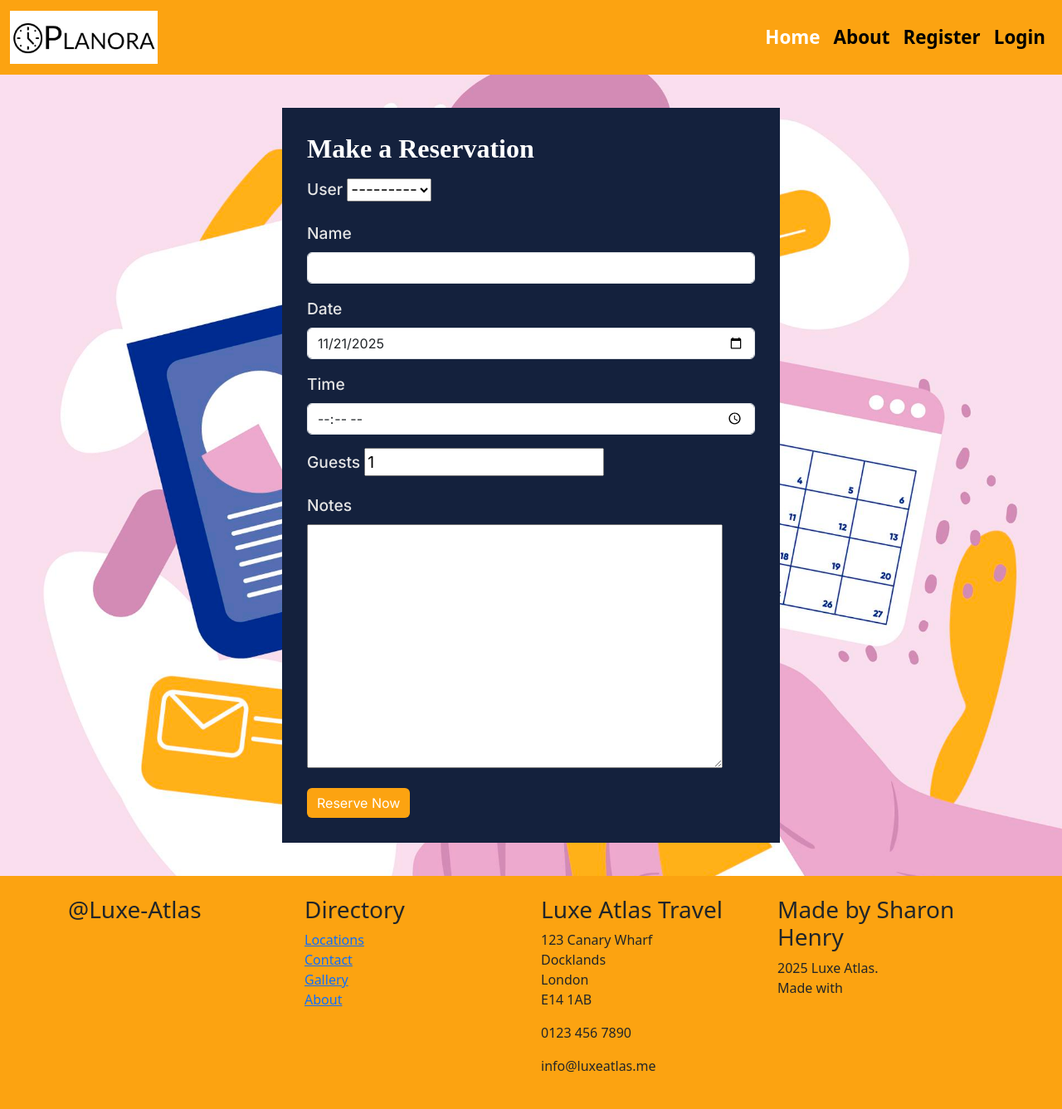
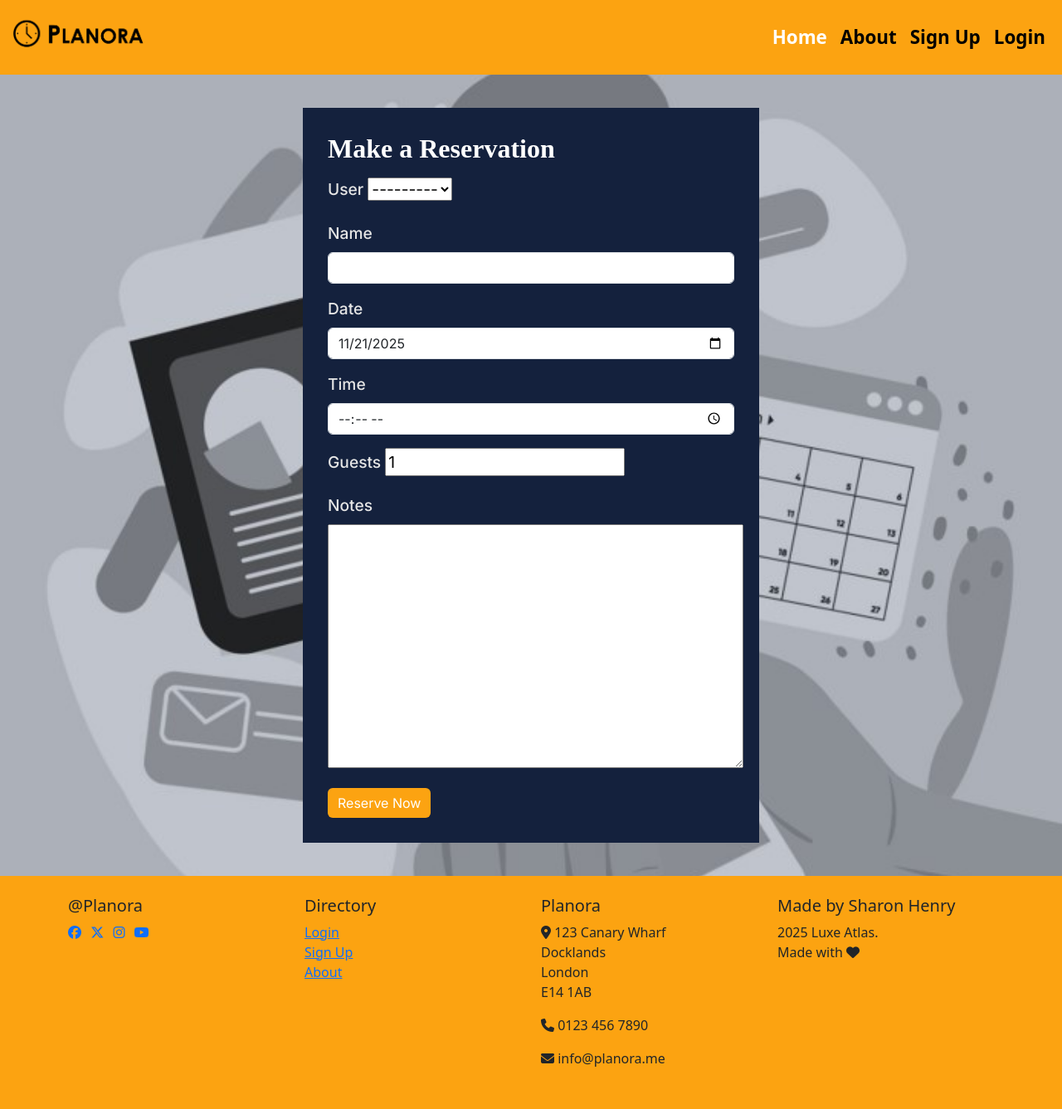
Before and after one commit to sphenry2799/Planora_Bookings, a Django app: page / in a window 1280 px wide. Shown: the whole page at 83% size. After the commit the page ends 1286 px from the top, so only its background shows below. Run offline with Django 4.2, Linux system fonts and the light colour scheme; some libraries are stand-ins or nearby versions; some web fonts are replaced.

Commit message:
Fix layout and css link to files

```diff
--- a/static/css/base.css
+++ b/static/css/base.css
@@ -34,6 +34,13 @@
   max-height: 4rem; /* optional to size your logo */
 }
 
+.social-icons {
+  display: flex;
+  gap: 0.7rem;
+  padding: 0;
+  margin: 0;
+}
+
 #footer {
   background-color: var(--primary-color);
 }
--- a/static/css/reservations.css
+++ b/static/css/reservations.css
@@ -18,11 +18,10 @@
     background-repeat: no-repeat;      /* prevent tiling */
     background-position: center;
     background-size: cover;
-    /* filter: grayscale(50%); */
         }
 
 .reservation-container {
-    max-width: 600px;
+    max-width: 550px;
     margin: 40px auto;
     background: var(--secondary-color);
     color: var(--third-color);
--- a/templates/base.html
+++ b/templates/base.html
@@ -8,23 +8,24 @@
 <!DOCTYPE html>
 <html>
 <head>
-
-
     <!-- Bootstrap -->
     <link rel="stylesheet"
           href="https://cdn.jsdelivr.net/npm/bootstrap@5.3.0/dist/css/bootstrap.min.css">
     <link rel="stylesheet" href="{% static 'css/base.css' %}">
 
-        <!-- favicon -->
+    <!-- Favicon -->
     <link rel="apple-touch-icon" sizes="180x180" href="{% static 'images/favico/apple-touch-icon.png' %}">
     <link rel="icon" type="image/png" sizes="32x32" href="{% static 'images/favico/favicon-32x32.png' %}">
     <link rel="icon" type="image/png" sizes="16x16" href="{% static 'images/favico/favicon-16x16.png' %}">
     <link rel="manifest" href="{% static 'images/favico/site.webmanifest' %}">
 
+    {% block extra_css %}{% endblock %}
 
-    {% block extra_css %}{% endblock %}
-     <title>Planora</title>
+    <title>{% block head_title %}Planora{% endblock %}</title>
+
+    {% block extra_head %}{% endblock %}
 </head>
+
 
 <body>
 
@@ -58,7 +59,7 @@
         {% else %}
         <li class="nav-item">
             <a class="nav-link {% if request.path == signup_url %}active{% endif %}" aria-current="page"
-                href="{% url 'account_signup' %}">Register</a>
+                href="{% url 'account_signup' %}">Sign Up</a>
         </li>
         <li class="nav-item">
             <a class="nav-link {% if request.path == login_url %}active{% endif %}" aria-current="page" href="{% url 'account_login' %}">Login</a>
@@ -77,7 +78,7 @@
       <div class="container">
         <div class="row">
           <div class="col-12 col-md-3">
-            <h3>@Luxe-Atlas</h3>
+            <h5>@Planora</h5>
             <ul id="social" class="list-unstyled social-icons mb-3">
               <li>
                 <a
@@ -118,16 +119,15 @@
             </ul>
           </div>
           <div class="col-12 col-md-3">
-            <h3>Directory</h3>
+            <h5>Directory</h5>
             <ul class="list-unstyled">
-              <li><a href="locations.html">Locations</a></li>
-              <li><a href="contact.html">Contact</a></li>
-              <li><a href="gallery.html">Gallery</a></li>
+              <li><a href="login.html">Login</a></li>
+              <li><a href="register.html">Sign Up</a></li>
               <li><a href="about.html">About</a></li>
             </ul>
           </div>
           <div class="col-12 col-md-3">
-            <h3>Luxe Atlas Travel</h3>
+            <h5>Planora</h5>
             <address>
               <i class="fa-solid fa-location-dot"></i> 123 Canary Wharf<br />
               Docklands<br />
@@ -135,10 +135,10 @@
               E14 1AB
             </address>
             <p><i class="fa-solid fa-phone"></i> 0123 456 7890</p>
-            <p><i class="fa-solid fa-envelope"></i> info@luxeatlas.me</p>
+            <p><i class="fa-solid fa-envelope"></i> info@planora.me</p>
           </div>
           <div class="col-12 col-md-3">
-            <h3>Made by Sharon Henry</h3>
+            <h5>Made by Sharon Henry</h5>
             <p>
               2025 Luxe Atlas. <br />Made with
               <i class="fa-solid fa-heart"></i>
@@ -147,4 +147,5 @@
         </div>
       </div>
     </footer>
+    <script src="https://kit.fontawesome.com/a1caae48e2.js" crossorigin="anonymous"></script>
 </html>
```
Also changed, not shown: static/images/logo-planora-black.png, static/images/reservation-illustration.jpg.
